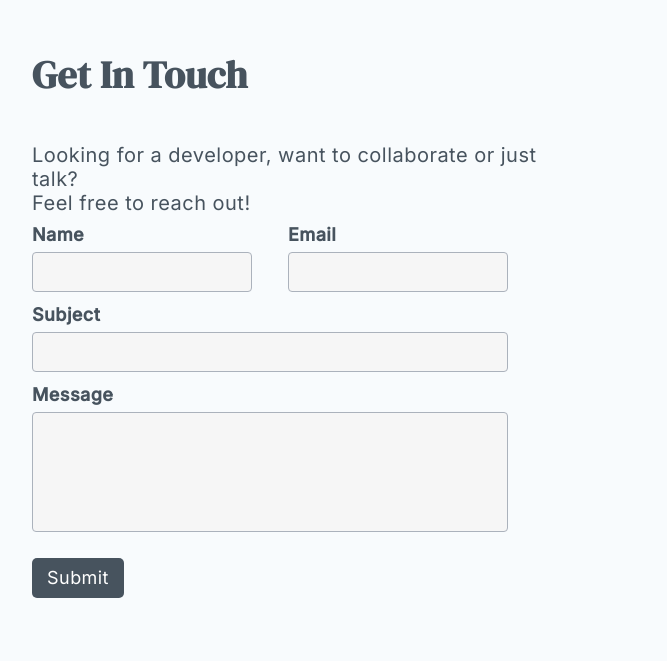
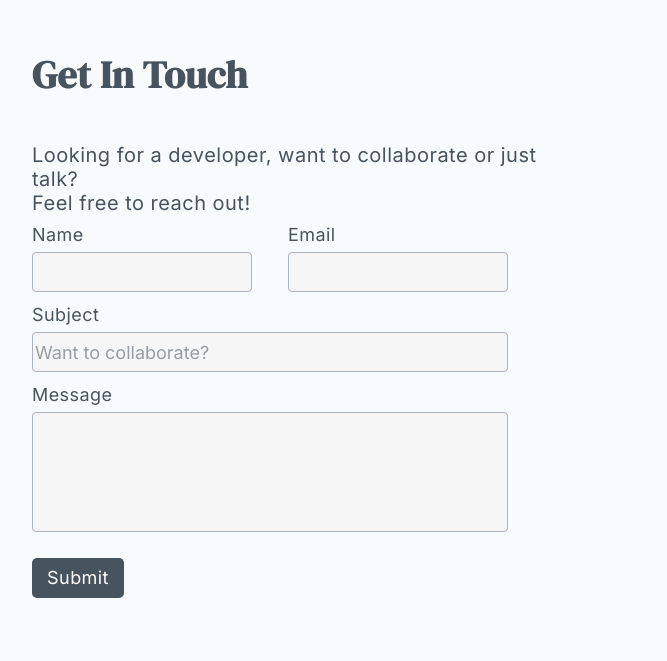
Before and after one commit to harkamalsi/portfolio, a Gatsby site in the folder frontend/: page / in a window 1280 px wide. Shown: the part 2745-3406 px from the top of the page, 96-763 px from the left. Built offline with nearby package versions, Linux system fonts and the light colour scheme; Gatsby itself is replaced by a stand-in of ours.

Commit message:
First iteration of html and css is done. Next is second iteration.

```diff
--- a/frontend/src/components/footer.js
+++ b/frontend/src/components/footer.js
@@ -7,6 +7,7 @@ import {
 } from './layoutComponents';
 import { InputName, TextInput } from '../elements/inputfield';
 import { ButtonPrimary } from '../elements/button';
+import { TextArea } from '../elements/textarea';
 
 const Footer = () => (
   <FooterContainer>
@@ -26,8 +27,8 @@ const Footer = () => (
         <TextInput></TextInput>
       </FormGridContainer>
       <FormGridContainer gridArea='subject'>
-        <InputName placeholder='Want to collaborate?'>Subject</InputName>
-        <TextInput></TextInput>
+        <InputName>Subject</InputName>
+        <TextInput placeholder='Want to collaborate?'></TextInput>
       </FormGridContainer>
       <FormGridContainer
         gridArea='message'
@@ -35,7 +36,7 @@ const Footer = () => (
         style={{ height: '150%' }}
       >
         <InputName>Message</InputName>
-        <TextInput></TextInput>
+        <TextArea rows='4' cols='50'></TextArea>
       </FormGridContainer>
       <FormGridContainer gridArea='submit' alignSelf='start'>
         <ButtonPrimary>Submit</ButtonPrimary>
--- a/frontend/src/elements/inputfield.js
+++ b/frontend/src/elements/inputfield.js
@@ -3,17 +3,22 @@ import styled from 'styled-components';
 export const InputName = styled.h3`
   font-family: Inter, -apple-system, sans-serif;
   font-size: 18px;
+  font-weight: 100;
+  line-height: 24px;
+  color: #47535e;
   margin-bottom: 5px;
-  line-height: 24px;
 `;
 
 export const TextInput = styled.input`
   font-family: Inter, -apple-system, sans-serif;
+  font-size: 18;
   line-height: 24px;
+  color: #47535e;
   background: #f6f6f6;
   border: 1px solid #abb2bc;
   box-sizing: border-box;
   border-radius: 4px;
   width: 100%;
   height: 50%;
+  padding: ;
 `;
--- /dev/null
+++ b/frontend/src/elements/textarea.js
@@ -0,0 +1,13 @@
+import styled from 'styled-components';
+
+export const TextArea = styled.textarea`
+  font-family: Inter, -apple-system, sans-serif;
+  line-height: 24px;
+  background: #f6f6f6;
+  border: 1px solid #abb2bc;
+  box-sizing: border-box;
+  border-radius: 4px;
+  width: 100%;
+  height: 50%;
+  resize: none;
+`;
```
